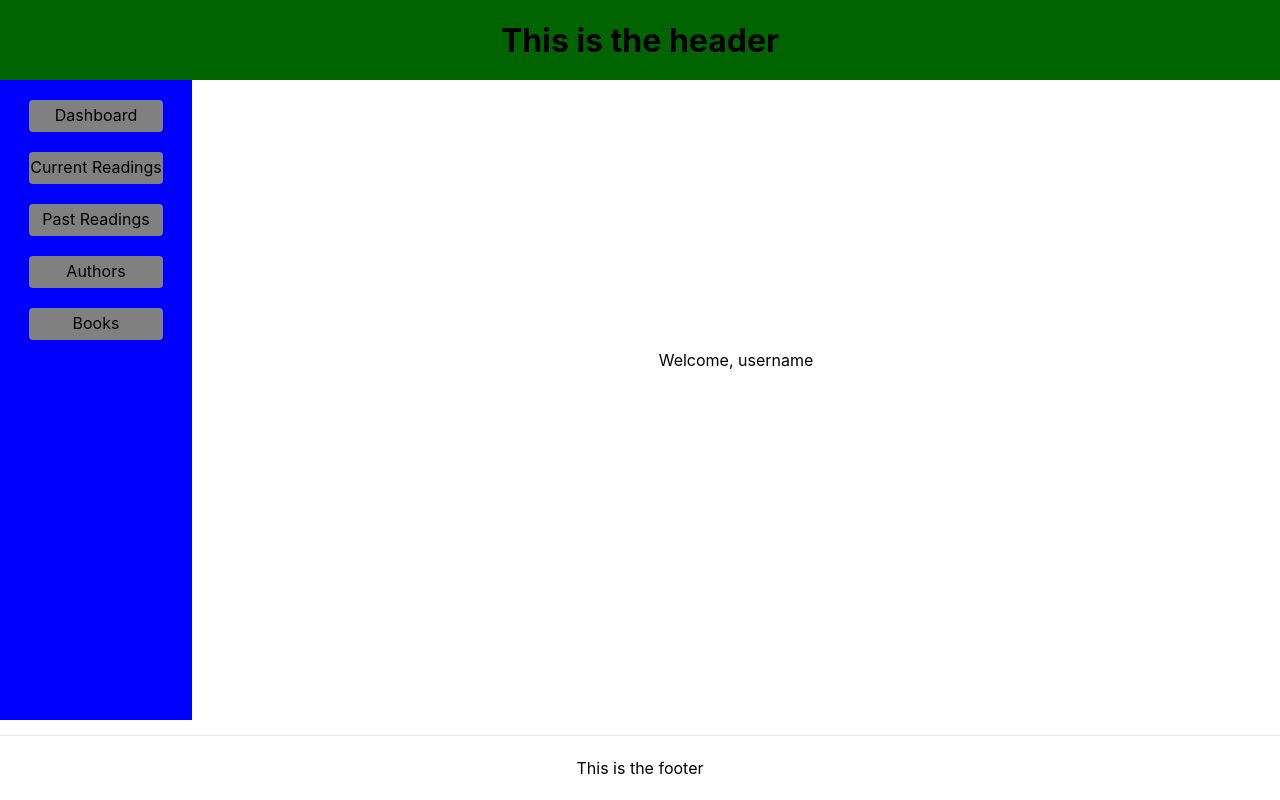
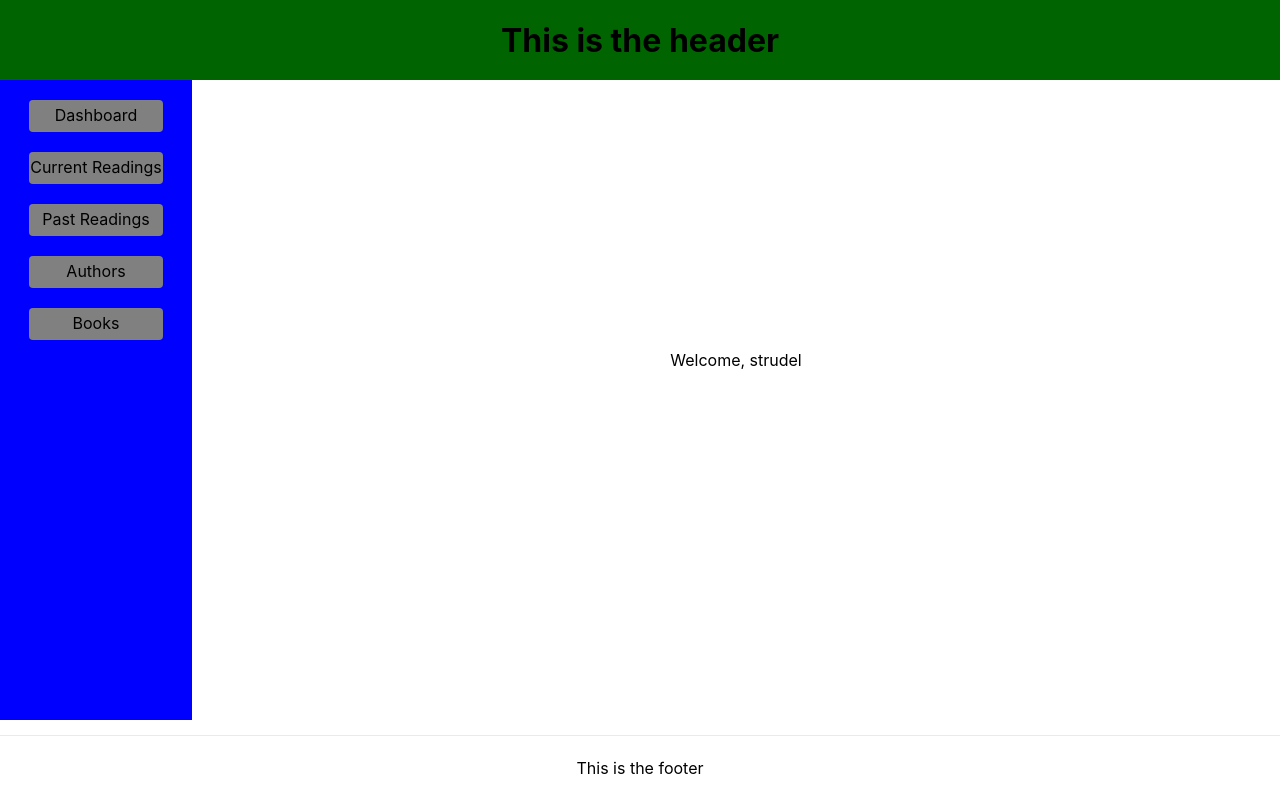
Before and after one commit to taylorhmorris/reading-log-front, a Next.js app: page / in a window 1280 px wide. Built offline with nearby package versions, Linux system fonts and the light colour scheme.

Commit message:
fix: use type interface for API data in props on home page

```diff
--- a/pages/index.tsx
+++ b/pages/index.tsx
@@ -5,9 +5,14 @@ import styles from '../styles/Home.module.css'
 
 import Navbar from '../components/Navbar'
 
-const Home: NextPage = () => {
+interface Props {
+  userData: {
+    username: string,
+    id: string
+  }
+}
 
-  const apiData = 'username';
+const Home: NextPage<Props> = ({ userData }) => {
 
   return (
     <Layout>
@@ -16,19 +21,23 @@ const Home: NextPage = () => {
       </aside>
 
       <section className={styles.home}>
-        Welcome, {apiData}
+        Welcome, {userData.username}
       </section>
     </Layout>
   )
 }
 
-// export const getStaticProps: GetStaticProps = async () => {
-//   const apiData = 'username';
-//   return {
-//     props: {
-//       apiData
-//     }
-//   }
-// }
+export const getStaticProps: GetStaticProps = async () => {
+  const userData = {
+    username: 'strudel',
+    id: '1'
+  }
+
+  return {
+    props: {
+      userData
+    }
+  }
+}
 
 export default Home
```
